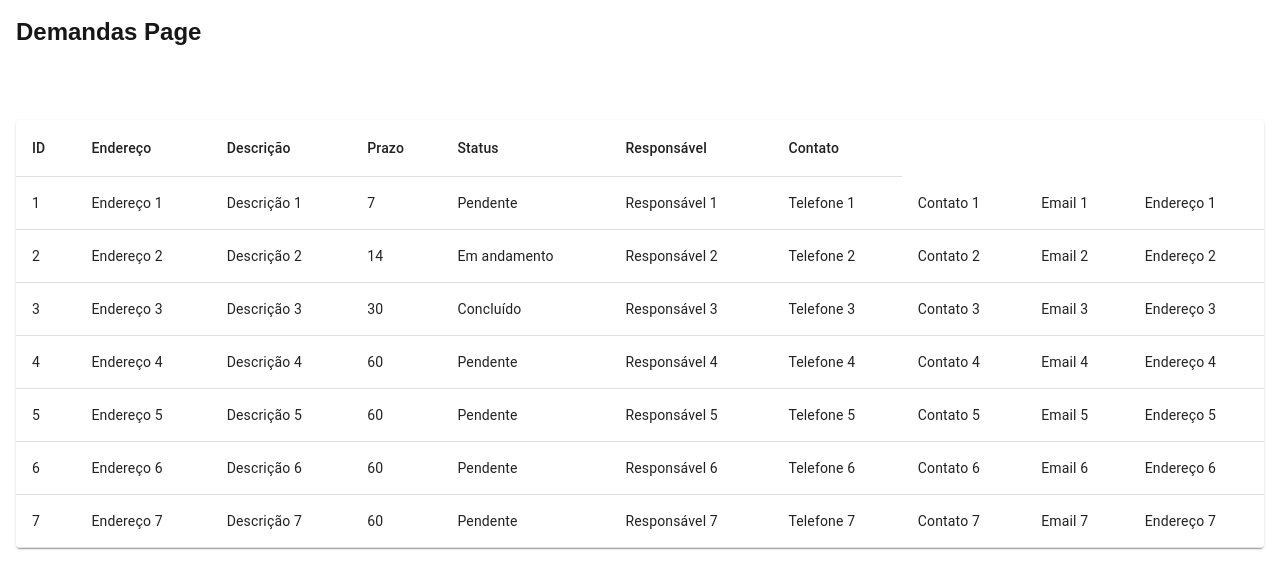
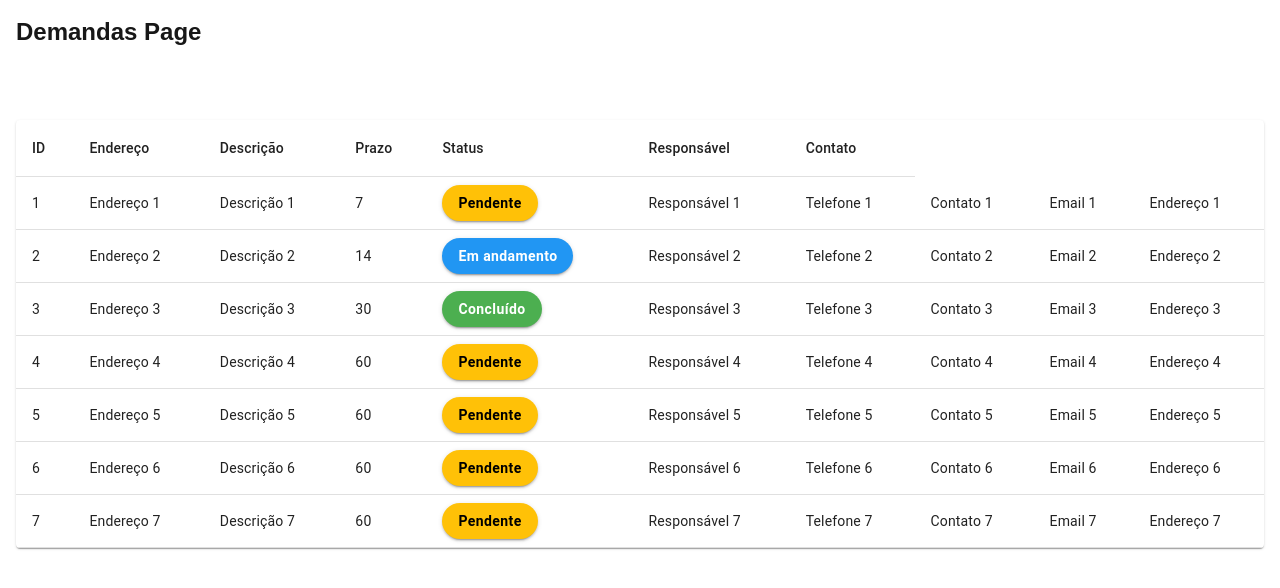
Before and after one commit to tiagodexheimer/tree-inspector-v5, a Next.js app: page /demandas in a window 1280 px wide. Both pictures are taken after a click on the button 60 px from the left and 84 px from the top of the page. Shown: the top 588 px of the page. Built offline with nearby package versions, Linux system fonts and the light colour scheme; some icons are missing.

Commit message:
feat: adiciona componente StatusDemanda e atualiza a exibição de status nas listas e cartões de demandas

```diff
--- a/src/app/demandas/page.tsx
+++ b/src/app/demandas/page.tsx
@@ -4,7 +4,10 @@ import ListaListDemanda from "@/componets/ListaListDemanda";
 import { IconButton } from "@mui/material";
 import ViewListIcon from '@mui/icons-material/ViewList';
 import ViewModuleIcon from '@mui/icons-material/ViewModule';
-const demandas = [
+import { useState } from "react";
+import { DemandaType } from "@/types/demanda";
+
+const demandas: DemandaType[] = [
     {
         ID: "1",
         endereco: "Endereço 1",
@@ -105,13 +108,13 @@ const demandas = [
     }
 ];
 
-import { useState } from "react";
 
 export default function DemandasPage() {
     const [viewMode, setViewMode] = useState('card');
     return (
         <div>
             <h1 className="text-2xl font-bold mb-4" style={{ margin: "16px" }}>Demandas Page</h1>
+
             <div>
 <IconButton
                         onClick={() => setViewMode('card')}
--- a/src/componets/CardDemanda.tsx
+++ b/src/componets/CardDemanda.tsx
@@ -1,5 +1,6 @@
 import { DemandaType } from "@/types/demanda";
 import { Card, CardHeader, CardContent, Box } from "@mui/material";
+import StatusDemanda from "./StatusDemanda";
 
 export default function CardDemanda({ ID, endereco, descricao, prazo, status, responsavel, contato }: DemandaType) {
     return (
@@ -14,7 +15,7 @@ export default function CardDemanda({ ID, endereco, descricao, prazo, status, re
             <p>Endereço: {endereco}</p>
             <p>Descrição: {descricao}</p>
             <p>Prazo: {prazo} dias</p>
-            <p>Status: {status}</p>
+            <p>Status: <StatusDemanda status={status} /></p>
             <p>Responsável: {responsavel}</p>
             <p>Contato: {contato.nome} - {contato.telefone} - {contato.email} - {contato.endereco}</p>
             <button className="bg-blue-500 text-white px-4 py-2 rounded">Detalhes</button>
--- a/src/componets/ListDemanda.tsx
+++ b/src/componets/ListDemanda.tsx
@@ -1,4 +1,4 @@
-import { List, ListItem, ListItemText, TableContainer, Table, TableBody, TableCell, TableHead, TableRow } from "@mui/material";
+import { List, ListItem, ListItemText, TableCell, TableRow } from "@mui/material";
 import { DemandaType } from "@/types/demanda";
 
 type iDemandaProps = DemandaType
--- a/src/componets/ListaListDemanda.tsx
+++ b/src/componets/ListaListDemanda.tsx
@@ -1,16 +1,13 @@
 'use client';
 import { DemandaType } from "@/types/demanda";
-import { TableContainer, Table, TableHead, TableRow, TableCell, TableBody, Paper, List, ListItem, ListItemText, IconButton } from "@mui/material";
-import ViewListIcon from '@mui/icons-material/ViewList';
-import ViewModuleIcon from '@mui/icons-material/ViewModule';
-import { useState } from "react";
+import { TableContainer, Table, TableHead, TableRow, TableCell, TableBody, Paper } from "@mui/material";
+import StatusDemanda from "./StatusDemanda";
 
 interface ListDemandaProps {
     demandas: DemandaType[];
 }
 
 export default function ListaListDemanda({ demandas }: ListDemandaProps) {
-    const [viewMode, setViewMode] = useState("list");
 
     return (
         <div className="flex flex-wrap gap-4" style={{ padding: "16px" }}>
@@ -35,7 +32,7 @@ export default function ListaListDemanda({ demandas }: ListDemandaProps) {
                             <TableCell size="small">{demanda.endereco}</TableCell>
                             <TableCell size="small">{demanda.descricao}</TableCell>
                             <TableCell size="small">{demanda.prazo}</TableCell>
-                            <TableCell size="small">{demanda.status}</TableCell>
+                            <TableCell size="small"><StatusDemanda status={demanda.status} /></TableCell>
                             <TableCell size="small">{demanda.responsavel}</TableCell>
                              <TableCell>{demanda.contato.telefone}</TableCell>
                              <TableCell>{demanda.contato.nome}</TableCell>
--- /dev/null
+++ b/src/componets/StatusDemanda.tsx
@@ -0,0 +1,60 @@
+'use client';
+
+import React, { useState } from 'react';
+import { Button, Menu, MenuItem } from '@mui/material';
+import { Status } from '@/types/demanda';
+
+const statusConfig = {
+    Pendente: { backgroundColor: '#FFC107', color: '#000' },
+    'Em andamento': { backgroundColor: '#2196F3', color: '#fff' },
+    Concluído: { backgroundColor: '#4CAF50', color: '#fff' },
+};
+
+interface StatusDemandaProps {
+    status: Status;
+}
+
+export default function StatusDemanda({ status }: StatusDemandaProps) {
+    // 1. Estado para controlar o menu
+    const [anchorEl, setAnchorEl] = useState<null | HTMLElement>(null);
+    const open = Boolean(anchorEl);
+
+    // 2. Funções para abrir e fechar o menu
+    const handleClick = (event: React.MouseEvent<HTMLButtonElement>) => {
+        setAnchorEl(event.currentTarget);
+    };
+    const handleClose = () => {
+        setAnchorEl(null);
+    };
+
+    const style = statusConfig[status];
+
+    return (
+        <div>
+            <Button
+                variant="contained"
+                onClick={handleClick} // Chama a função para abrir
+                sx={{
+                    backgroundColor: style.backgroundColor,
+                    color: style.color,
+                    '&:hover': { backgroundColor: style.backgroundColor, opacity: 0.9 },
+                    borderRadius: '20px',
+                    textTransform: 'none',
+                    fontWeight: 'bold',
+                }}
+            >
+                {status}
+            </Button>
+            {/* 3. O componente do Menu Suspenso */}
+            <Menu
+                anchorEl={anchorEl}
+                open={open}
+                onClose={handleClose}
+            >
+                <MenuItem onClick={handleClose}>Pendente</MenuItem>
+                <MenuItem onClick={handleClose}>Em andamento</MenuItem>
+                <MenuItem onClick={handleClose}>Concluído</MenuItem>
+            </Menu>
+        </div>
+    );
+}
--- a/src/types/demanda.ts
+++ b/src/types/demanda.ts
@@ -1,9 +1,12 @@
-type DemandaType = {
+
+export type Status = 'Pendente' | 'Em andamento' | 'Concluído';
+
+export type DemandaType = {
     ID: string;
     endereco: string;
     descricao: string;
     prazo: number;
-    status: string;
+    status: Status;
     responsavel: string;
     contato: {
         nome: string;
@@ -12,4 +15,3 @@ type DemandaType = {
         endereco: string;
     };
 };
-export type { DemandaType };
```
